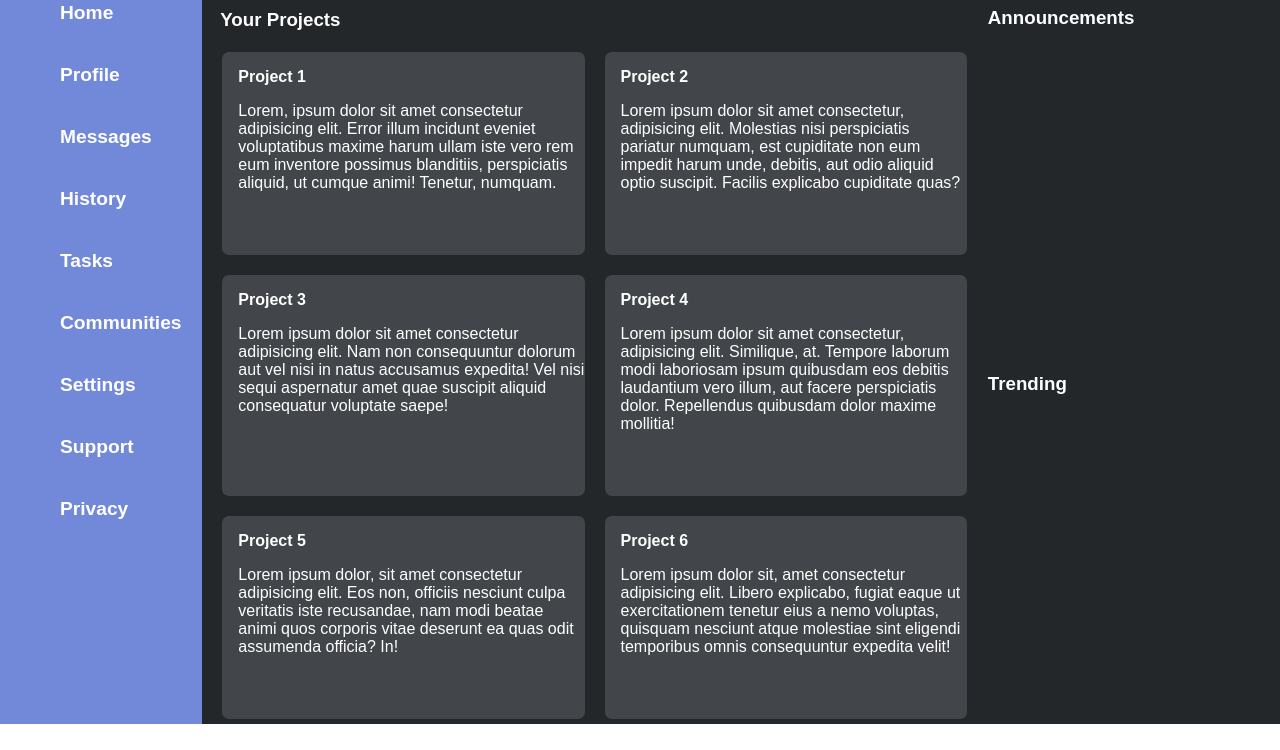
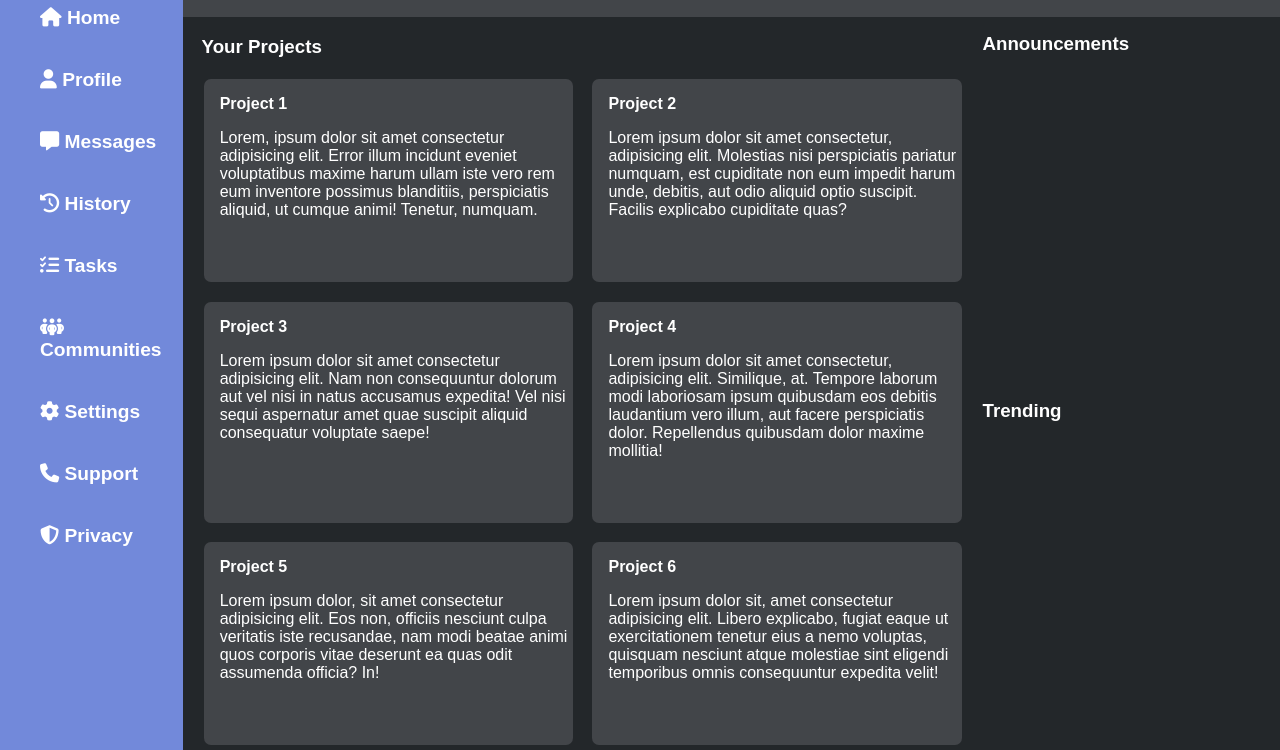
Before and after one commit to logansailer/Dashboard, a plain HTML site: page index.html in a window 1280 px wide. Shown: the part 166-916 px from the top of the page. Before the commit the page ends 890 px from the top, so only its background shows below. Drawn offline with Linux system fonts and the light colour scheme.

Commit message:
added icons

```diff
--- a/index.html
+++ b/index.html
@@ -13,16 +13,42 @@
         <div class="sidebar">
             <h1>Dashboard</h1>
             <ul class="sidebar-nav">
-                <li class="icon">Home</li>
-                <li class="icon">Profile</li>
-                <li class="icon">Messages</li>
-                <li class="icon">History</li>
-                <li class="icon">Tasks</li>
-                <li class="icon">Communities</li>
-
-                <li class="icon">Settings</li>
-                <li class="icon">Support</li>
-                <li class="icon">Privacy</li>
+                <li class="icon">
+                    <i class="fa-solid fa-house"></i>
+                    Home
+                </li>
+                <li class="icon">
+                    <i class="fa-solid fa-user"></i>
+                    Profile
+                </li>
+                <li class="icon">
+                    <i class="fa-solid fa-message"></i>
+                    Messages
+                </li>
+                <li class="icon">
+                    <i class="fa-solid fa-clock-rotate-left"></i>
+                    History
+                </li>
+                <li class="icon">
+                    <i class="fa-solid fa-list-check"></i>
+                    Tasks
+                </li>
+                <li class="icon">
+                    <i class="fa-solid fa-people-group"></i>
+                    Communities
+                </li>
+                <li class="icon">
+                    <i class="fa-solid fa-gear"></i>
+                    Settings
+                </li>
+                <li class="icon">
+                    <i class="fa-solid fa-phone"></i>
+                    Support
+                </li>
+                <li class="icon">
+                    <i class="fa-solid fa-shield-halved"></i>
+                    Privacy
+                </li>
             </ul>
         </div>
         <div class="header">
--- a/stylesheets.css
+++ b/stylesheets.css
@@ -47,7 +47,7 @@ input {
 .greeting{
     color: white;
     grid-area: 2 / 1 / 3 / 2;
-    margin: 1em;
+    margin: 2em;
 }
 
 .account-name{
@@ -86,10 +86,11 @@ h1{
     color: white;
     display: flex;
     flex-direction: column;
+
 }
 
 .icon{
-    padding: 20px;
+    padding: 20px 10px 20px 0px;
     list-style-type: none;
     font-size: larger;
     font-weight: 700;
@@ -143,6 +144,6 @@ h1{
     grid-area: 3 / 2;
 }
 
-h4, p{
+h4, .project p{
     margin: 1em 0px 0px 1em;
 }
```
